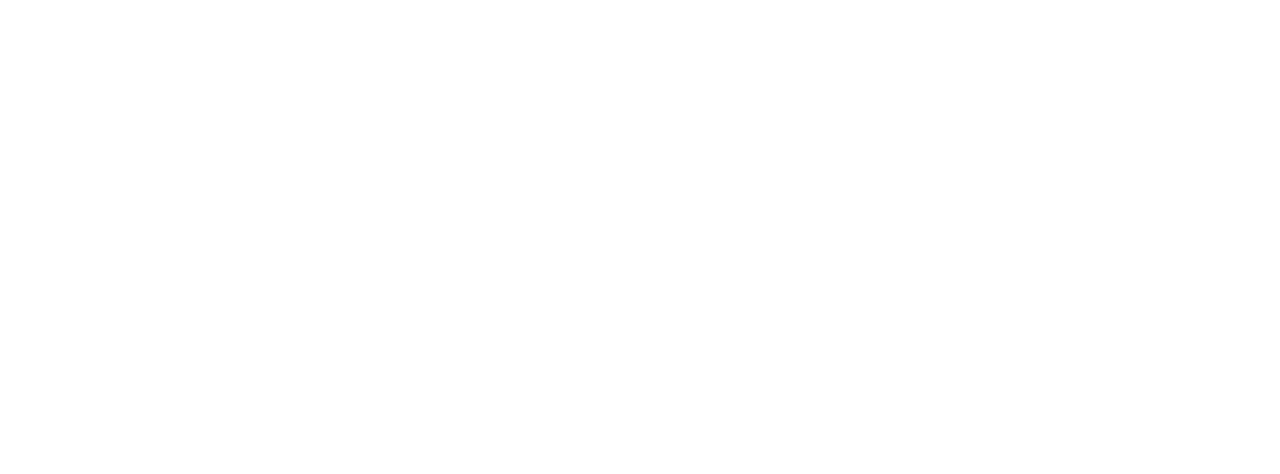
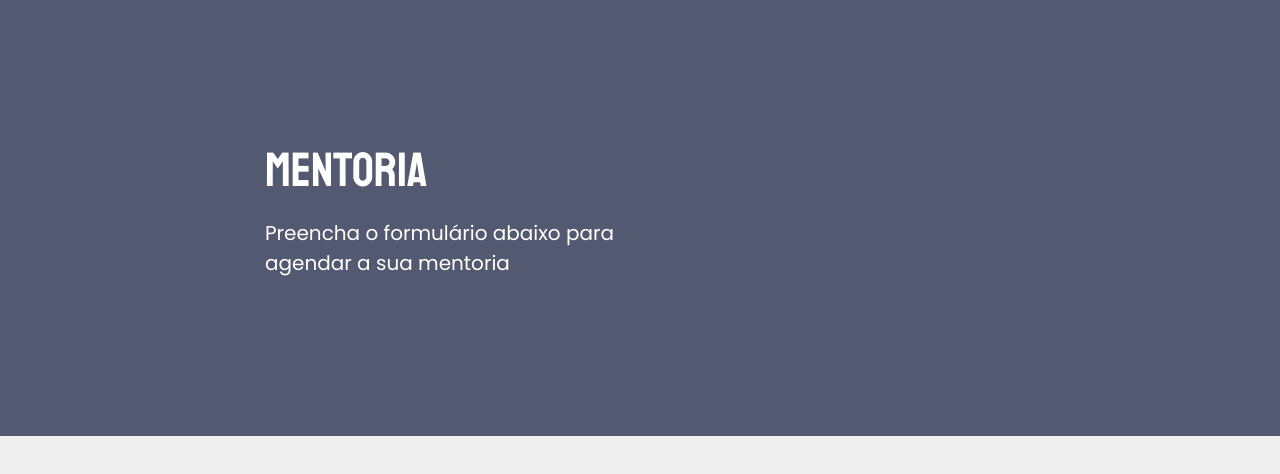
Before and after one commit to gqueico/explorer-projeto-03_intermediario, a plain HTML site: page index.html in a window 1280 px wide. Drawn offline with Linux system fonts and the light colour scheme.

Commit message:
:sparkles: Create header

```diff
--- a/index.html
+++ b/index.html
@@ -8,8 +8,15 @@
     <link rel="preconnect" href="https://fonts.googleapis.com">
     <link rel="preconnect" href="https://fonts.gstatic.com" crossorigin>
     <link rel="stylesheet" href="https://fonts.googleapis.com/css2?family=Poppins&family=Staatliches&display=swap">
+
+    <link rel="stylesheet" href="style.css">
   </head>
   <body>
-
+    <div class="page">
+      <header>
+        <h1>Mentoria</h1>
+        <p>Preencha o formulário abaixo para agendar a sua mentoria</p>
+      </header>
+    </div>
   </body>
 </html>
--- /dev/null
+++ b/style.css
@@ -0,0 +1,52 @@
+* {
+  margin: 0;
+  padding: 0;
+  box-sizing: border-box;
+}
+
+body,
+input,
+button,
+select,
+textarea {
+  font-family: 'Poppins', sans-serif;
+}
+
+body {
+  background-color: #EFEFEF;
+}
+
+body::before {
+  content: '';
+  position: absolute;
+  width: 100%;
+  height: 436px;
+  top: 0;
+  left: 0;
+  z-index: -1;
+  background-color: #535971;
+}
+
+.page {
+  max-width: 750px;
+  margin: 0 auto;
+  padding-top: 140px;
+}
+
+.page header {
+  max-width: 417px;
+}
+
+.page header h1 {
+  font-family: 'Staatliches', sans-serif;
+  font-size: 48px;
+  font-weight: 400;
+  color: #FFF;
+}
+
+.page header p {
+  margin-top: 18px;
+  font-size: 20px;
+  font-weight: 400;
+  color: #FFF;
+}
```
